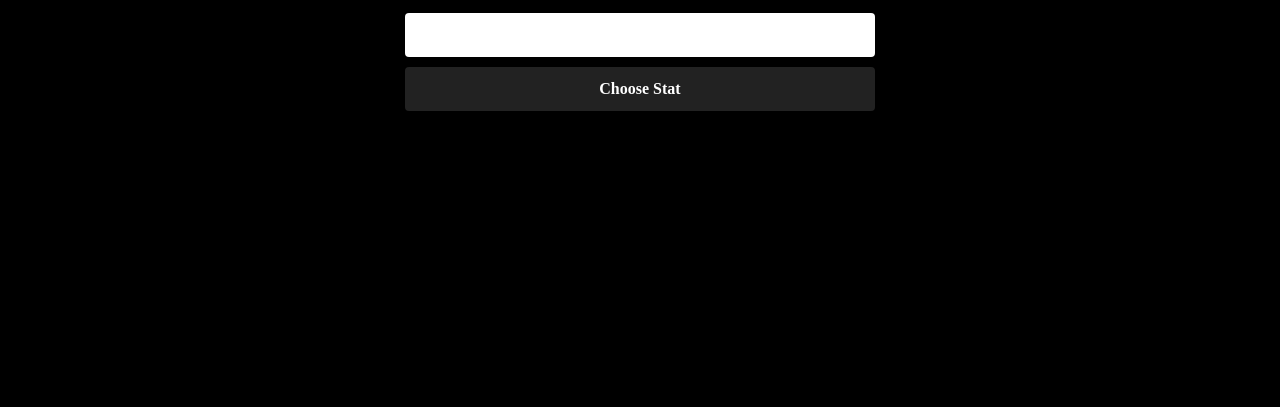
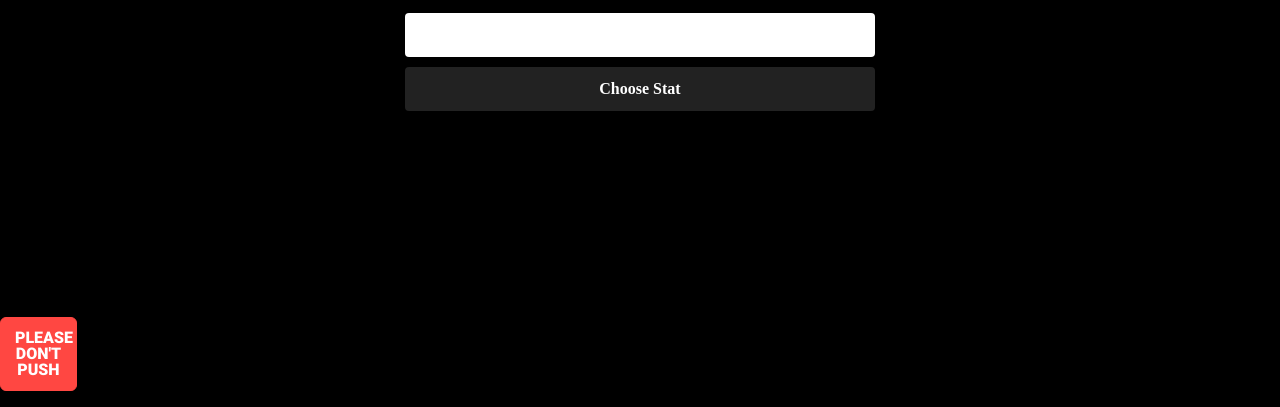
Before and after one commit to mayson124/SoloProject, a React app: page / in a window 1280 px wide. Both pictures are taken after a click on the button "Compare Players". Shown: the part 409-816 px from the top of the page. Built offline with nearby package versions, Linux system fonts and the light colour scheme.

Commit message:
SoloPresent

```diff
--- a/Server/apiRouter.js
+++ b/Server/apiRouter.js
@@ -2,7 +2,6 @@ const express = require('express');
 const router = express.Router();
 const { fetchDataFromAPI } = require('./apiController');
 
-// Define routes
 router.get('/fetchAndInsertData', async (req, res) => {
   try {
     await fetchDataFromAPI();
--- a/Server/server.js
+++ b/Server/server.js
@@ -18,7 +18,6 @@ app.use(express.static(path.resolve(__dirname, '../src')));
 
 app.use('/api', apiRouter);
 
-// Example: Fetch data from API and insert it into the PostgreSQL database
 app.get('/fetchAndInsertData', async (req, res) => {
   try {
     await fetchDataFromAPI();
--- a/src/components/App.js
+++ b/src/components/App.js
@@ -13,6 +13,15 @@ const goatData = [
 ];
 
 const App = () => {
+
+  return (
+    <div>
+      <HomePage />
+    </div>
+  );
+};
+
+const HomePage = () => {
   const [currentPage, setCurrentPage] = useState('home');
 
   useEffect(() => {
@@ -34,7 +43,7 @@ const App = () => {
       )}
     </div>
   );
-};
+}
 
 const GoatBox = () => {
 
@@ -112,6 +121,7 @@ const StatsPage = () => {
           </ul>
         )}
       </div>
+      <button className="secret-button" onClick={() => window.location.href = 'https://www.si.com/.image/t_share/MjAyNTY3NzA2NTUyMDUwNzU2/jimmy-butler.jpg'}>PLEASE DON'T PUSH</button>
     </>
   )
 }
--- a/src/scss/style.scss
+++ b/src/scss/style.scss
@@ -33,6 +33,12 @@ body {
     position: relative;
     width:300px;
     cursor: pointer;
+    transition: opacity 0.3s ease-out;
+}
+
+.card:hover,
+.card:focus {
+    opacity: 0.75;
 }
 
 
@@ -71,6 +77,7 @@ body {
   -webkit-user-select: none;
   touch-action: manipulation;
   width: 100%;
+  transition: opacity 0.3s ease-out;
 }
 
 #button:hover,
@@ -160,3 +167,43 @@ body {
     touch-action: manipulation;
     width: 100%;
 }
+
+.secret-button {
+  background: #FF4742;
+  border: 1px solid #FF4742;
+  border-radius: 6px;
+  box-shadow: rgba(0, 0, 0, 0.1) 1px 2px 4px;
+  box-sizing: border-box;
+  color: #FFFFFF;
+  cursor: pointer;
+  display: inline-block;
+  font-family: nunito,roboto,proxima-nova,"proxima nova",sans-serif;
+  font-size: 16px;
+  font-weight: 800;
+  line-height: 16px;
+  min-height: 40px;
+  outline: 0;
+  padding: 12px 14px;
+  text-align: center;
+  text-rendering: geometricprecision;
+  text-transform: none;
+  user-select: none;
+  -webkit-user-select: none;
+  touch-action: manipulation;
+  vertical-align: middle;
+  width: 6%;
+  position: absolute;
+  bottom: 0;
+  left: 0;
+}
+
+.secret-button:hover,
+.secret-button:active {
+  background-color: initial;
+  background-position: 0 0;
+  color: #FF4742;
+}
+
+.secret-button:active {
+  opacity: .5;
+}
--- a/webpack.config.js
+++ b/webpack.config.js
@@ -13,10 +13,8 @@ module.exports = {
     devServer: {
         host: 'localhost',
         port: 8080,
-        // match the output path
         static: {
           directory: path.resolve(__dirname, 'dist'),
-          // match the output 'publicPath'
           publicPath: '/',
         },
 
```
Also changed, not shown: Server/apiController.js (+12 -12 lines).
